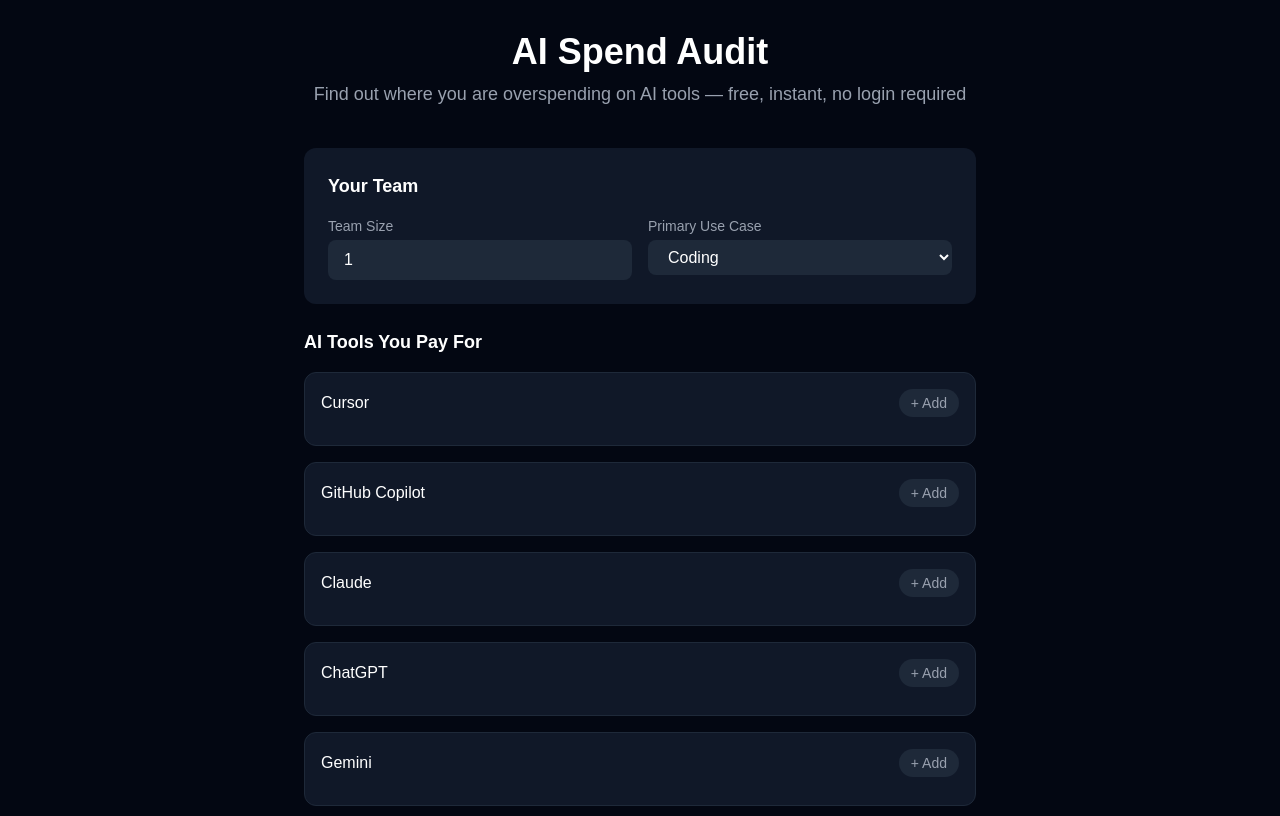
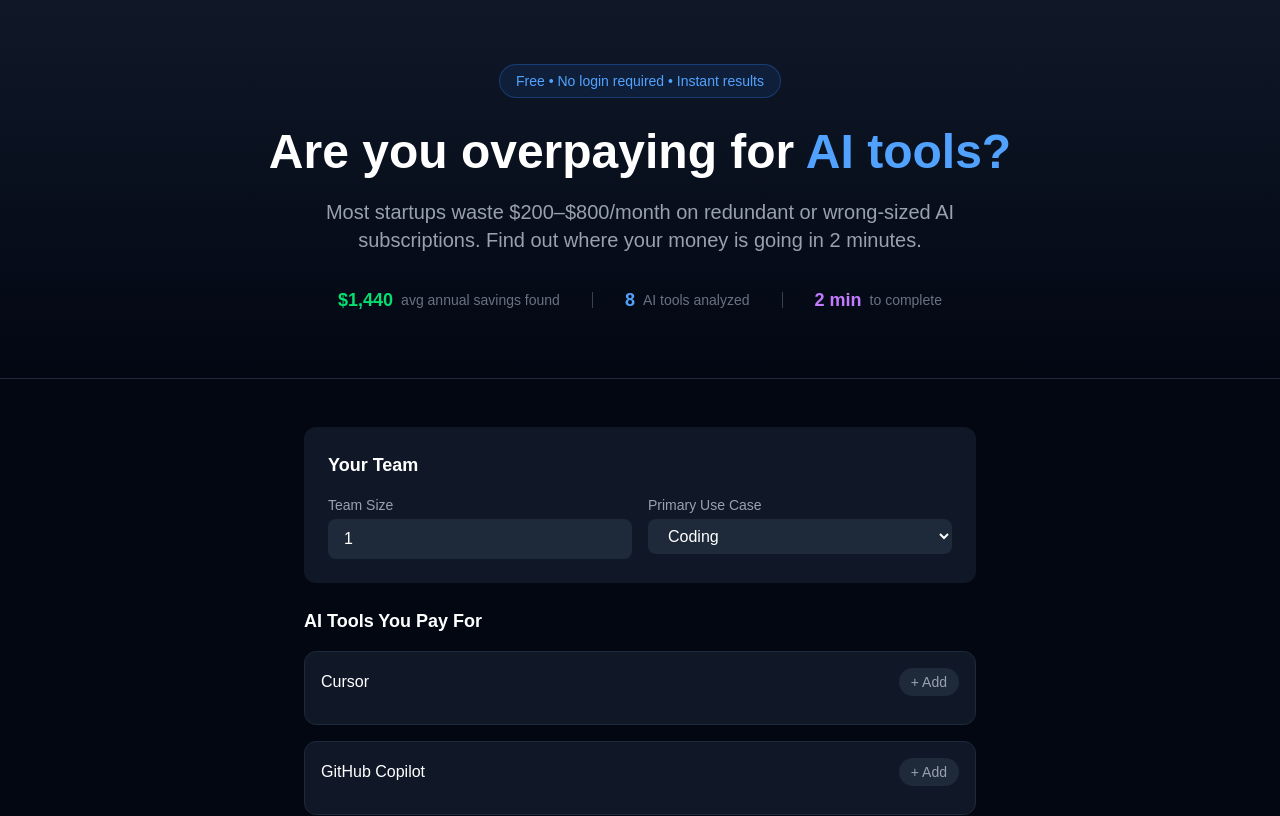
Before and after one commit to aditiisingh0/ai-spend-audit, a Next.js app: page / in a window 1280 px wide. Shown: the top 816 px of the page. Built offline with nearby package versions, Linux system fonts and the light colour scheme.

Commit message:
feat: improve landing page UI with hero section and social proof

```diff
--- a/src/app/page.tsx
+++ b/src/app/page.tsx
@@ -2,16 +2,51 @@
 
 export default function Home() {
   return (
-    <main className="min-h-screen bg-gray-950 text-white p-8">
-      <div className="text-center mb-10">
-        <h1 className="text-4xl font-bold mb-2">
-          AI Spend Audit
-        </h1>
-        <p className="text-gray-400 text-lg">
-          Find out where you are overspending on AI tools — free, instant, no login required
-        </p>
+    <main className="min-h-screen bg-gray-950 text-white">
+      {/* Hero Section */}
+      <div className="bg-gradient-to-b from-gray-900 to-gray-950 border-b border-gray-800">
+        <div className="max-w-4xl mx-auto px-6 py-16 text-center">
+          <div className="inline-block bg-blue-500/10 border border-blue-500/30 text-blue-400 text-sm px-4 py-1.5 rounded-full mb-6">
+            Free • No login required • Instant results
+          </div>
+          <h1 className="text-5xl font-bold mb-4 leading-tight">
+            Are you overpaying for
+            <span className="text-blue-400"> AI tools?</span>
+          </h1>
+          <p className="text-gray-400 text-xl mb-8 max-w-2xl mx-auto">
+            Most startups waste $200–$800/month on redundant or wrong-sized AI subscriptions.
+            Find out where your money is going in 2 minutes.
+          </p>
+
+          {/* Social proof */}
+          <div className="flex items-center justify-center gap-8 text-sm text-gray-500">
+            <div className="flex items-center gap-2">
+              <span className="text-green-400 font-bold text-lg">$1,440</span>
+              <span>avg annual savings found</span>
+            </div>
+            <div className="w-px h-4 bg-gray-700"></div>
+            <div className="flex items-center gap-2">
+              <span className="text-blue-400 font-bold text-lg">8</span>
+              <span>AI tools analyzed</span>
+            </div>
+            <div className="w-px h-4 bg-gray-700"></div>
+            <div className="flex items-center gap-2">
+              <span className="text-purple-400 font-bold text-lg">2 min</span>
+              <span>to complete</span>
+            </div>
+          </div>
+        </div>
       </div>
-      <SpendForm />
+
+      {/* Form */}
+      <div className="max-w-4xl mx-auto px-6 py-12">
+        <SpendForm />
+      </div>
+
+      {/* Footer */}
+      <div className="border-t border-gray-800 mt-12 py-8 text-center text-gray-600 text-sm">
+        <p>Built by <span className="text-gray-400">Credex</span> — discounted AI infrastructure credits for startups</p>
+      </div>
     </main>
   );
 }
```
